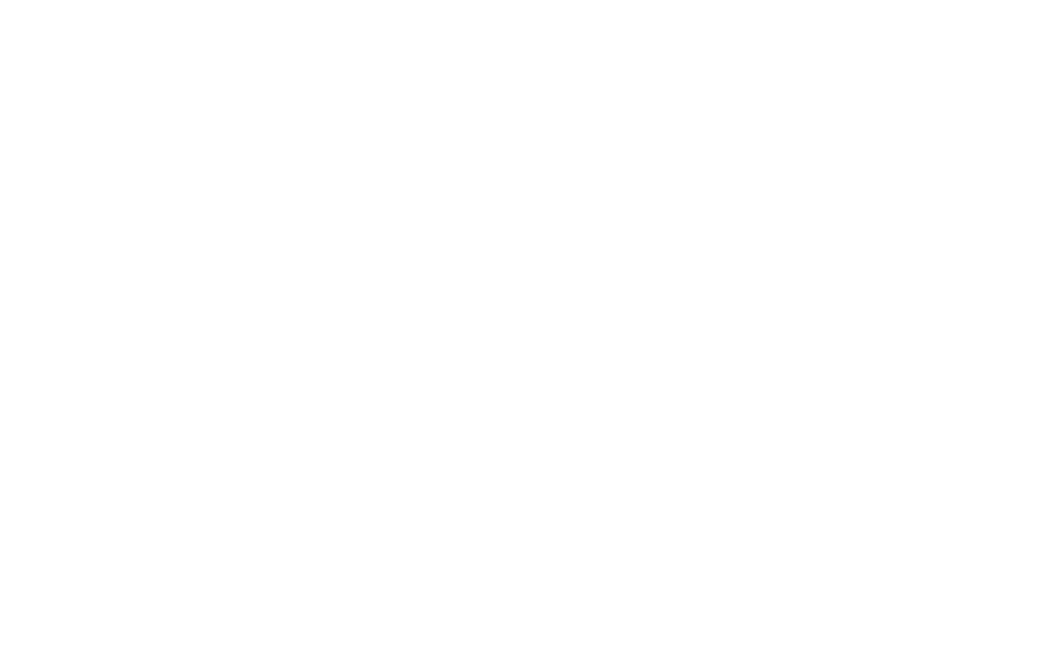
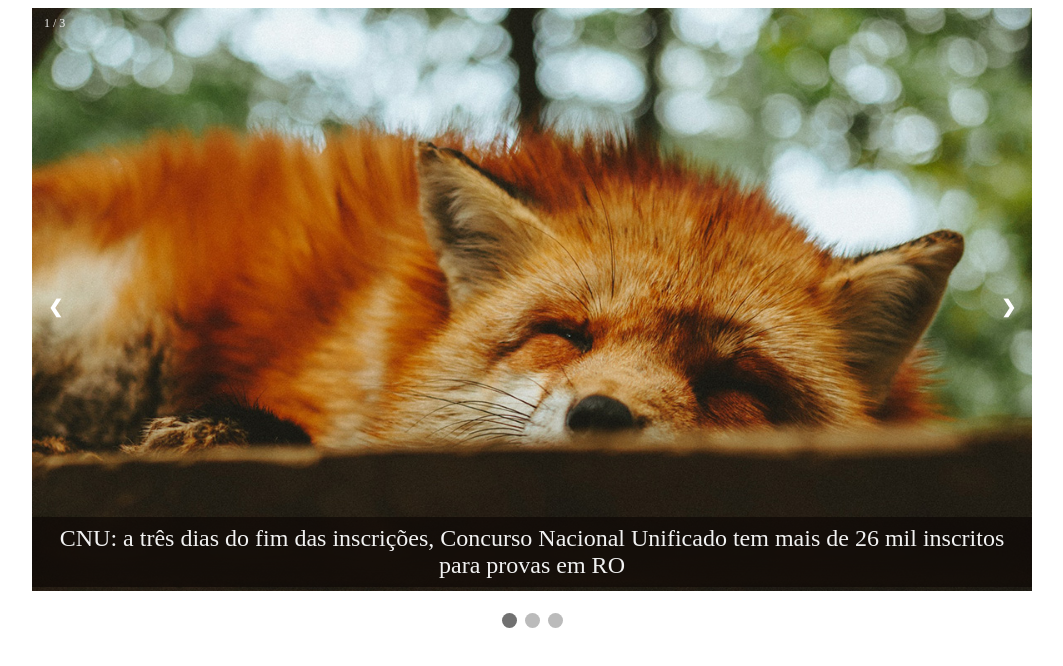
Before and after one commit to gilbertoloboac/slider, a plain HTML site: page index.html in a window 1280 px wide. Shown: the whole page, without its empty margins (108-1171 px from the left). Drawn offline with Linux system fonts and the light colour scheme.

Commit message:
finzalização

```diff
--- a/css/style.css
+++ b/css/style.css
@@ -0,0 +1,91 @@
+* {box-sizing:border-box}
+
+/* Slideshow container */
+.slideshow-container {
+  max-width: 1000px;
+  position: relative;
+  margin: auto;
+}
+
+/* Hide the images by default */
+.mySlides {
+  display: none;
+}
+
+/* Next & previous buttons */
+.prev, .next {
+  cursor: pointer;
+  position: absolute;
+  top: 50%;
+  width: auto;
+  margin-top: -22px;
+  padding: 16px;
+  color: white;
+  font-weight: bold;
+  font-size: 18px;
+  transition: 0.6s ease;
+  border-radius: 0 3px 3px 0;
+  user-select: none;
+}
+
+/* Position the "next button" to the right */
+.next {
+  right: 0;
+  border-radius: 3px 0 0 3px;
+}
+
+/* On hover, add a black background color with a little bit see-through */
+.prev:hover, .next:hover {
+  background-color: rgba(0,0,0,0.8);
+}
+
+/* Caption text */
+.text {
+  color: #f2f2f2;
+  font-size: 1.5rem;
+  padding: 8px 12px;
+  position: absolute;
+  bottom: 8px;
+  width: 100%;
+  text-align: center;
+  background-color: black;
+  background: rgba(7, 0, 0, 0.5); /* Cor com transparência */
+  backdrop-filter: blur(20px); /* Intensidade do desfoque */
+  -webkit-backdrop-filter: blur(10px); /* Suporte para Safari */
+}
+
+/* Number text (1/3 etc) */
+.numbertext {
+  color: #f2f2f2;
+  font-size: 12px;
+  padding: 8px 12px;
+  position: absolute;
+  top: 0;
+}
+
+/* The dots/bullets/indicators */
+.dot {
+  cursor: pointer;
+  height: 15px;
+  width: 15px;
+  margin: 0 2px;
+  background-color: #bbb;
+  border-radius: 50%;
+  display: inline-block;
+  transition: background-color 0.6s ease;
+}
+
+.active, .dot:hover {
+  background-color: #717171;
+}
+
+/* Fading animation */
+.fade {
+  animation-name: fade;
+  animation-duration: 1.5s;
+}
+
+@keyframes fade {
+  from {opacity: .4}
+  to {opacity: 1}
+}
--- a/index.html
+++ b/index.html
@@ -4,10 +4,42 @@
     <meta charset="UTF-8">
     <meta name="viewport" content="width=device-width, initial-scale=1.0">
     <link rel="stylesheet" href="css/style.css">
-    <script defer type="module" src="js/script.js"></script>
+    <script defer src="js/script.js"></script>
     <title>Slider Animal</title>
 </head>
 <body>
+    <div class="slideshow-container">
 
+        <!-- Full-width images with number and caption text -->
+        <div class="mySlides fade">
+          <div class="numbertext">1 / 3</div>
+          <img src="./img/foto1.jpg" style="width:100%">
+          <div class="text">CNU: a três dias do fim das inscrições, Concurso Nacional Unificado tem mais de 26 mil inscritos para provas em RO</div>
+        </div>
+
+        <div class="mySlides fade">
+          <div class="numbertext">2 / 3</div>
+          <img src="./img/foto2.jpg" style="width:100%">
+          <div class="text">Caption Two</div>
+        </div>
+
+        <div class="mySlides fade">
+          <div class="numbertext">3 / 3</div>
+          <img src="./img/foto3.jpg" style="width:100%">
+          <div class="text">Caption Three</div>
+        </div>
+
+        <!-- Next and previous buttons -->
+        <a class="prev" onclick="plusSlides(-1)">&#10094;</a>
+        <a class="next" onclick="plusSlides(1)">&#10095;</a>
+      </div>
+      <br>
+
+      <!-- The dots/circles -->
+      <div style="text-align:center">
+        <span class="dot" onclick="currentSlide(1)"></span>
+        <span class="dot" onclick="currentSlide(2)"></span>
+        <span class="dot" onclick="currentSlide(3)"></span>
+      </div>
 </body>
 </html>
--- a/js/script.js
+++ b/js/script.js
@@ -0,0 +1,33 @@
+let slideIndex = 1;
+showSlides(slideIndex);
+
+// Controles de próxima/anterior
+function plusSlides(n) {
+  showSlides(slideIndex += n);
+}
+
+// Controles dos dots
+function currentSlide(n) {
+  showSlides(slideIndex = n);
+}
+
+function showSlides(n) {
+  let i;
+  let slides = document.getElementsByClassName("mySlides");
+  let dots = document.getElementsByClassName("dot");
+
+  if (n > slides.length) { slideIndex = 1 }
+  if (n < 1) { slideIndex = slides.length }
+
+  for (i = 0; i < slides.length; i++) {
+    slides[i].style.display = "none";
+  }
+
+  for (i = 0; i < dots.length; i++) {
+    dots[i].className = dots[i].className.replace(" active", "");
+  }
+
+  // Exibir apenas o slide atual
+  slides[slideIndex - 1].style.display = "block";
+  dots[slideIndex - 1].className += " active";
+}
```
Also changed, not shown: js/slide.js (deleted).
